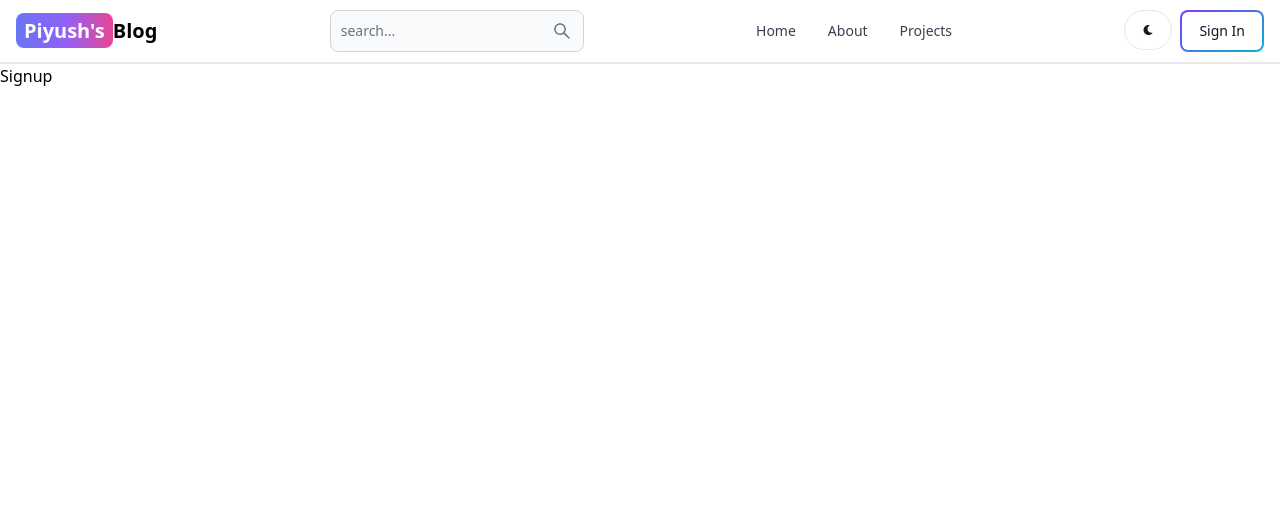
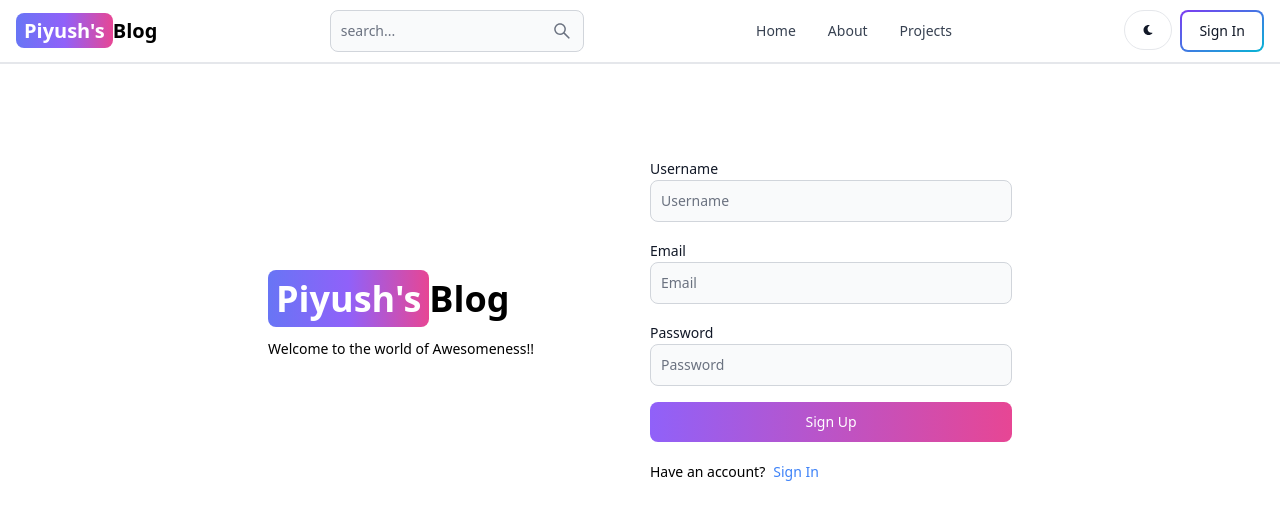
Before and after one commit to PiyushW98/mern-blog, a React (Vite) app in the folder client/: page /sign-up in a window 1280 px wide. Shown: the top 520 px of the page. Built offline with nearby package versions, Linux system fonts and the light colour scheme.

Commit message:
create sign up page UI

```diff
--- a/client/src/pages/Signup.jsx
+++ b/client/src/pages/Signup.jsx
@@ -1,7 +1,49 @@
-export default function Signup() {
+import { Button, Label, TextInput } from "flowbite-react";
+import { Link } from "react-router-dom";
+
+function Signup() {
   return (
-    <>
-      <div>Signup</div>
-    </>
+    <div className="min-h-screen mt-20">
+      <div className="flex p-3 max-w-3xl mx-auto flex-col md:flex-row md:items-center gap-5">
+        {/* left */}
+        <div className="flex-1">
+          <Link to="/" className="font-bold dark:text-white text-4xl">
+            <span className="px-2 py-1 bg-gradient-to-r from-indigo-500 via-purple-500 to-pink-500 rounded-lg text-white">
+              Piyush's
+            </span>
+            Blog
+          </Link>
+          <p className="text-sm mt-5">Welcome to the world of Awesomeness!!</p>
+        </div>
+        {/* right */}
+        <div className="flex-1">
+          <form className="flex flex-col gap-4">
+            <div>
+              <Label value="Username" />
+              <TextInput type="text" placeholder="Username" id="username" />
+            </div>
+            <div>
+              <Label value="Email" />
+              <TextInput type="text" placeholder="Email" id="email" />
+            </div>
+            <div>
+              <Label value="Password" />
+              <TextInput type="text" placeholder="Password" id="password" />
+            </div>
+            <Button gradientDuoTone="purpleToPink" type="submit">
+              Sign Up
+            </Button>
+          </form>
+          <div className="flex gap-2 text-sm mt-5">
+            <span>Have an account?</span>
+            <Link to="/sing-in" className="text-blue-500">
+              Sign In
+            </Link>
+          </div>
+        </div>
+      </div>
+    </div>
   );
 }
+
+export default Signup;
```
